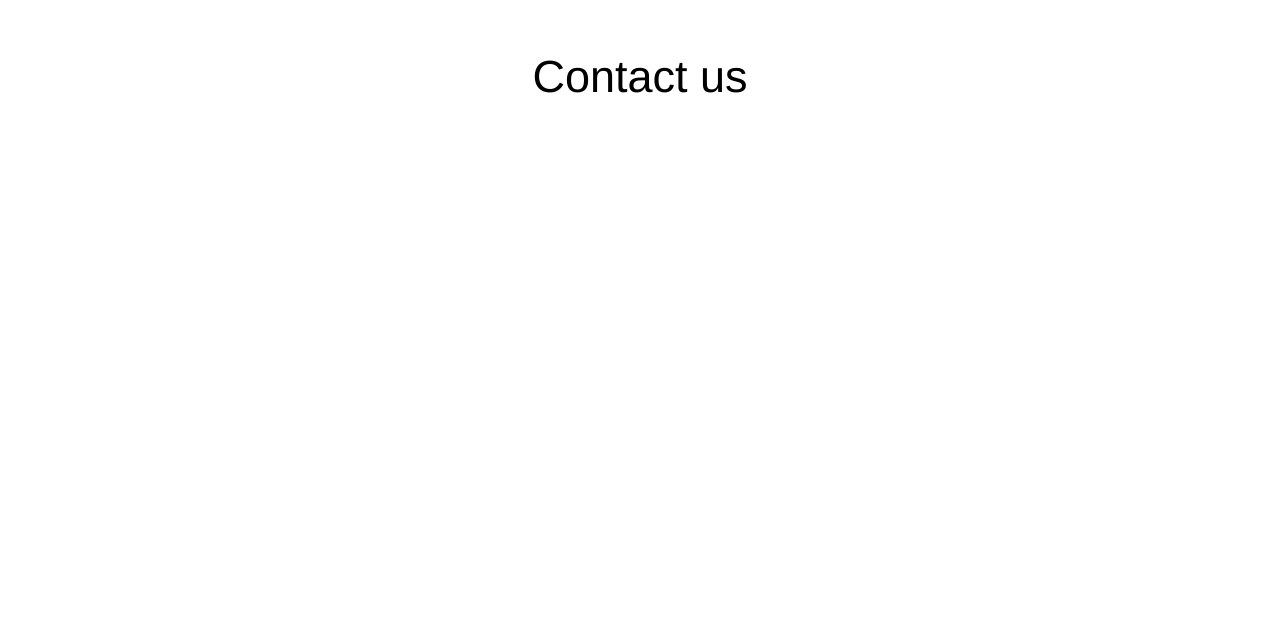
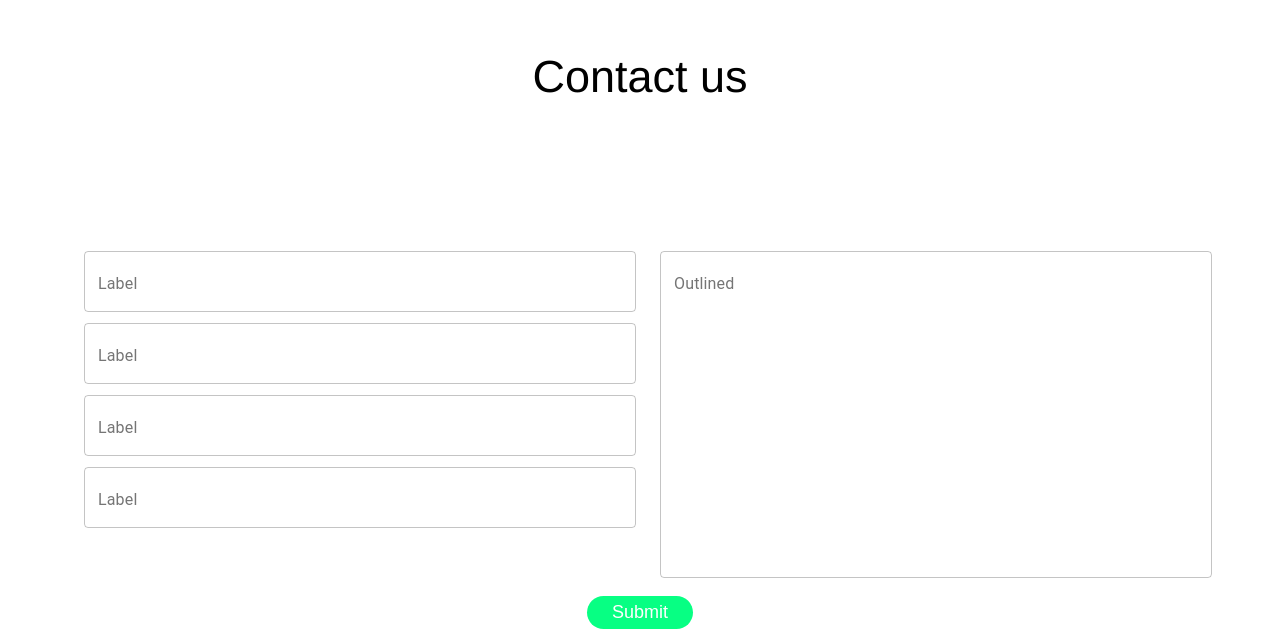
Before and after one commit to dev-mrahsansaleem/mPartialLandingPage, a React (Create React App) app: page / in a window 1280 px wide. Shown: the part 4033-4672 px from the top of the page. Before the commit the page ends 4281 px from the top, so only its background shows below. Built offline with nearby package versions, Linux system fonts and the light colour scheme.

Commit message:
add temp contact

```diff
--- /dev/null
+++ b/src/Components/Contact.css
@@ -0,0 +1,38 @@
+.form-group {
+  margin-bottom: 1.5rem !important;
+  position: relative;
+}
+.form-holder input {
+  margin-bottom: 24px;
+}
+.form-holder input,
+.form-holder textarea {
+  font-size: 14px;
+  width: 100%;
+  border: 1px solid rgba(10, 81, 105, 0.5);
+  border-radius: 10px;
+  padding: 12px 15px;
+  outline: none;
+}
+input,
+textarea {
+  outline: none !important;
+}
+
+.form-group.nogroup .floating_label {
+  left: 20px;
+}
+.form-group .floating_label {
+  position: absolute;
+  left: 56px;
+  top: 10px;
+  -webkit-transition: all 0.3s;
+  -o-transition: 0.3s all;
+  transition: all 0.3s;
+  font-weight: 600;
+  color: rgba(73, 80, 87, 0.8) !important;
+}
+
+.form-holder {
+  margin-top: 0;
+}
--- a/src/Components/Contact.jsx
+++ b/src/Components/Contact.jsx
@@ -1,4 +1,19 @@
+import {
+  FormControl,
+  InputLabel,
+  OutlinedInput,
+  TextField,
+} from "@material-ui/core";
+import { useState } from "react";
+import { Button } from "./Button";
+
+import "./Contact.css";
+
 const Contact = () => {
+  const [fname, setFname] = useState("");
+  const handlefname = (event) => {
+    setFname(event.target.value);
+  };
   return (
     <>
       <div className="fullRowWhite">
@@ -6,6 +21,76 @@ const Contact = () => {
           <div className="row">
             <div className="col">
               <h2 class="section_title_text">Contact us</h2>
+            </div>
+            <div className="form_holder">
+              <form noValidate autoComplete="off">
+                <div className="row">
+                  <div class="col-md-6 col-sm-12">
+                    <TextField
+                      id="outlined-full-width"
+                      label="Label"
+                      style={{ margin: 8 }}
+                      placeholder="Placeholder"
+                      fullWidth
+                      margin="normal"
+                      variant="outlined"
+                    />
+                    <TextField
+                      id="outlined-full-width"
+                      label="Label"
+                      style={{ margin: 8 }}
+                      placeholder="Placeholder"
+                      fullWidth
+                      margin="normal"
+                      variant="outlined"
+                    />
+                    <TextField
+                      id="outlined-full-width"
+                      label="Label"
+                      style={{ margin: 8 }}
+                      placeholder="Placeholder"
+                      fullWidth
+                      margin="normal"
+                      variant="outlined"
+                    />
+                    <TextField
+                      id="outlined-full-width"
+                      label="Label"
+                      style={{ margin: 8 }}
+                      placeholder="Placeholder"
+                      fullWidth
+                      margin="normal"
+                      variant="outlined"
+                    />
+                  </div>
+                  <div class="col-md-6 col-sm-12">
+                    <TextField
+                      id="outlined-basic"
+                      label="Outlined"
+                      style={{ margin: 8 }}
+                      placeholder="Placeholder"
+                      fullWidth
+                      margin="normal"
+                      multiline
+                      rows={15}
+                      variant="outlined"
+                    />
+                  </div>
+                </div>
+                <div className="row">
+                  <div
+                    className="col"
+                    style={{
+                      display: "flex",
+                      justifyContent: "center",
+                      marginTop: 10,
+                      marginBottom: 10,
+                    }}
+                  >
+                    <Button btnStyle="btn--round">Submit</Button>
+                  </div>
+                </div>
+              </form>
             </div>
           </div>
         </div>
```
Also changed, not shown: 1 other file (tests, documents, lock files or other folders).
